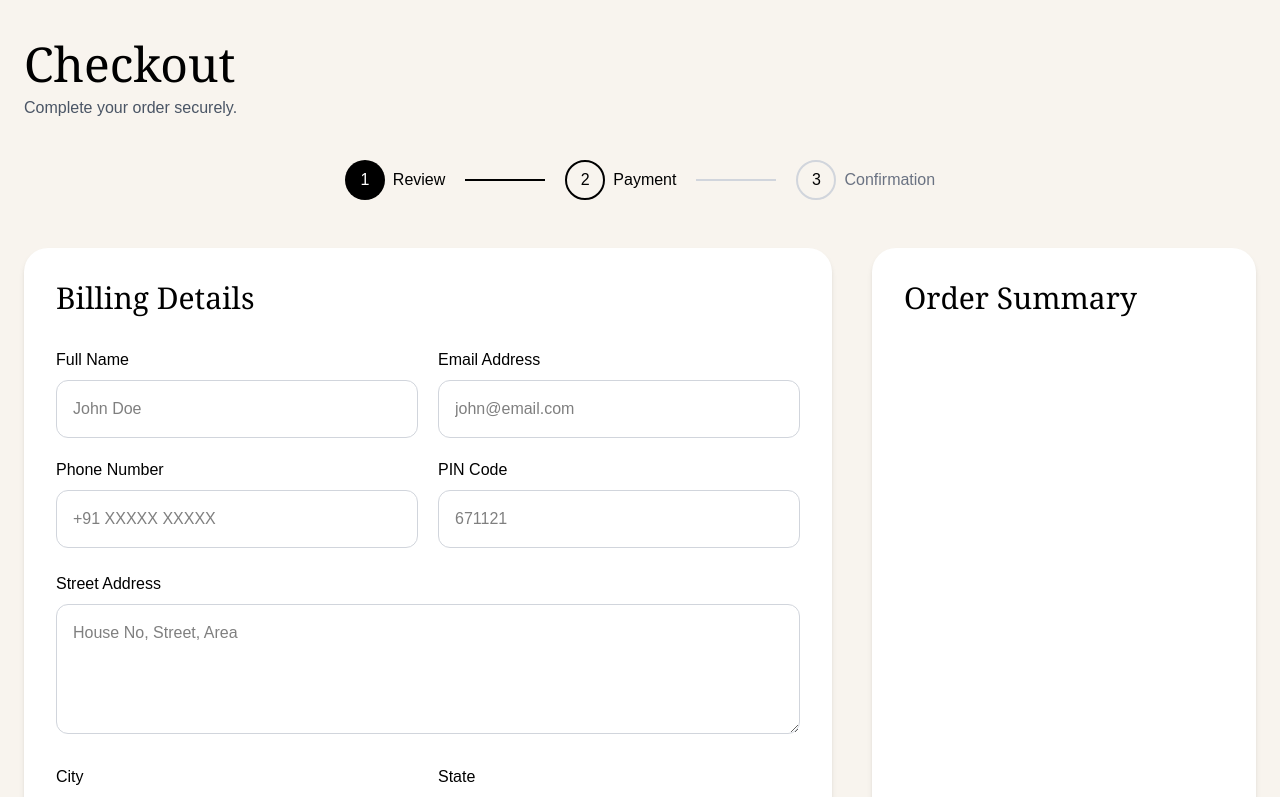
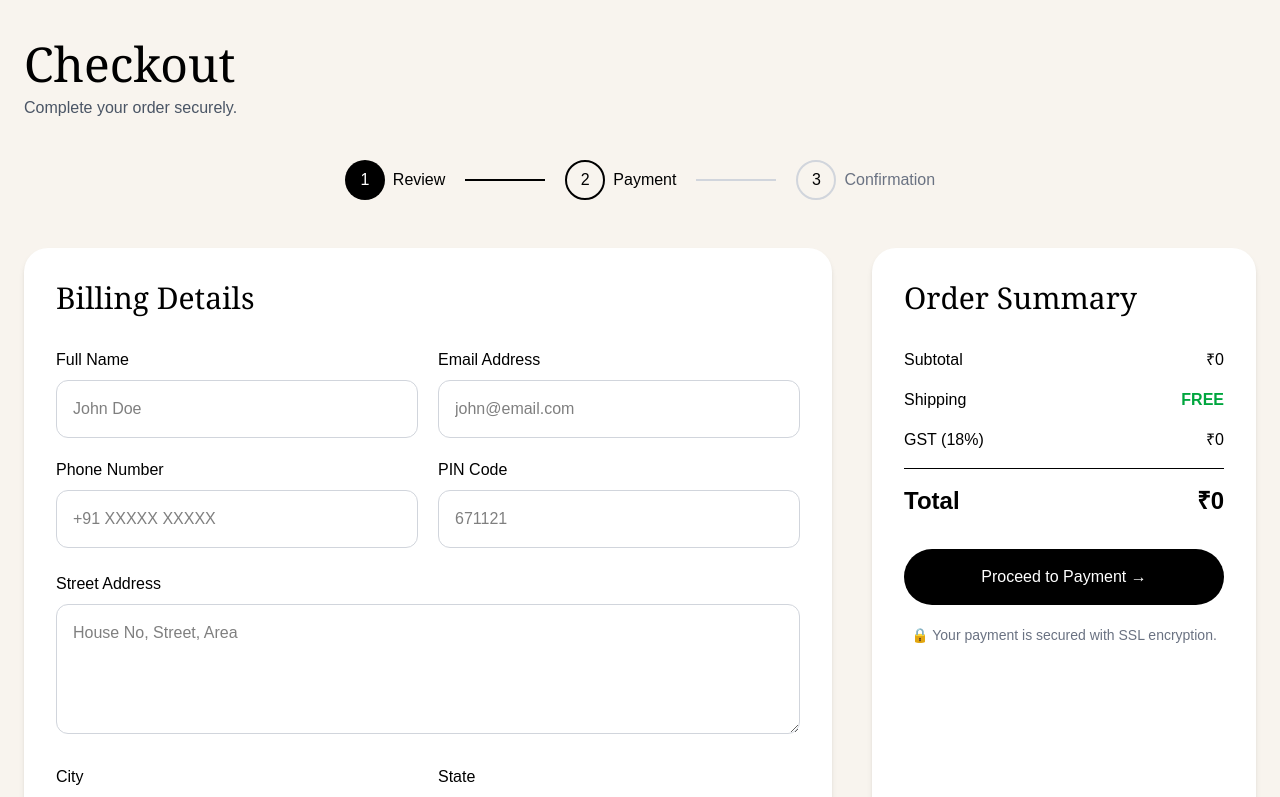
Before and after one commit to hudhafathima081-cell/Elane, a Next.js app: page /checkout in a window 1280 px wide. Shown: the top 797 px of the page. Built offline with nearby package versions, Linux system fonts and the light colour scheme.

Commit message:
made premium checout page

```diff
--- a/app/checkout/page.tsx
+++ b/app/checkout/page.tsx
@@ -228,6 +228,101 @@ export default function CheckoutPage() {
             </h2>
 
             {/* PART 3 WILL START HERE */}
+            <div className="space-y-5">
+
+  {cartItems.map((item: any, index: number) => (
+
+    <div
+      key={index}
+      className="flex items-center justify-between border-b pb-5"
+    >
+
+      <div className="flex gap-4">
+
+        <img
+          src={item.image}
+          alt={item.name}
+          className="w-20 h-20 rounded-xl object-cover"
+        />
+
+        <div>
+
+          <h3 className="text-black font-semibold">
+            {item.name}
+          </h3>
+
+          <p className="text-gray-500">
+            Qty: 1
+          </p>
+
+          <p className="text-[#A44A3F] font-semibold mt-1">
+            ₹{item.price.toLocaleString()}
+          </p>
+
+        </div>
+
+      </div>
+
+    </div>
+
+  ))}
+
+</div>
+
+<div className="mt-8 space-y-4">
+
+  <div className="flex justify-between text-black">
+    <span>Subtotal</span>
+    <span>₹{total.toLocaleString()}</span>
+  </div>
+
+  <div className="flex justify-between text-black">
+    <span>Shipping</span>
+    <span className="text-green-600 font-semibold">
+      FREE
+    </span>
+  </div>
+
+  <div className="flex justify-between text-black">
+    <span>GST (18%)</span>
+    <span>
+      ₹{Math.round(total * 0.18).toLocaleString()}
+    </span>
+  </div>
+
+  <hr />
+
+  <div className="flex justify-between text-2xl font-bold text-black">
+
+    <span>Total</span>
+
+    <span>
+      ₹{(total + Math.round(total * 0.18)).toLocaleString()}
+    </span>
+
+  </div>
+
+</div>
+
+<div className="mt-8">
+
+  <Link href="/payment">
+
+    <button className="w-full bg-black text-white py-4 rounded-full hover:bg-[#A44A3F] transition duration-300">
+
+      Proceed to Payment →
+
+    </button>
+
+  </Link>
+
+</div>
+
+<p className="text-center text-gray-500 text-sm mt-5">
+
+  🔒 Your payment is secured with SSL encryption.
+
+</p>
 
           </div>
 
```
